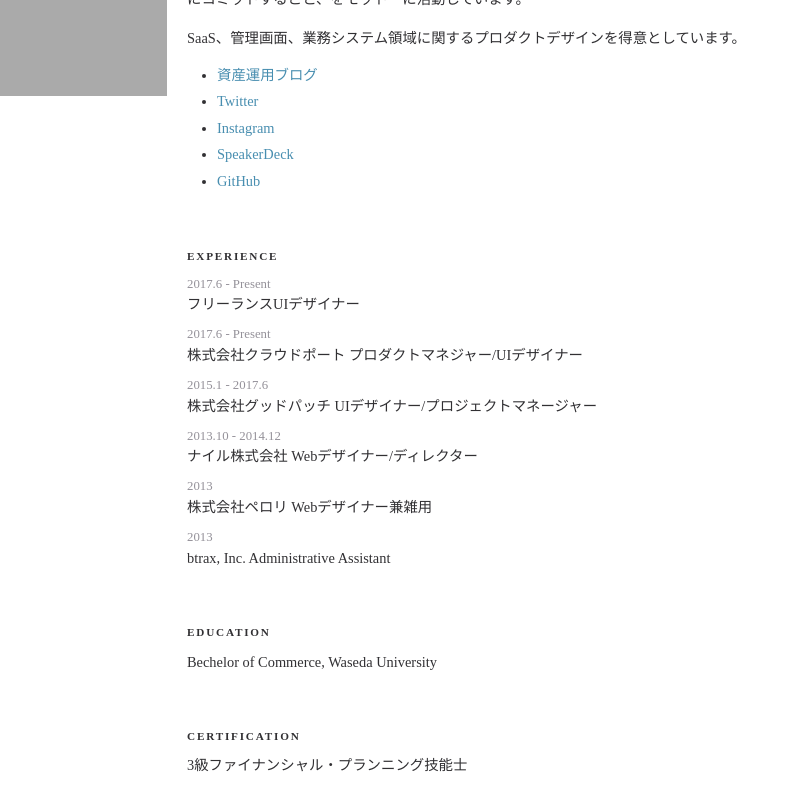
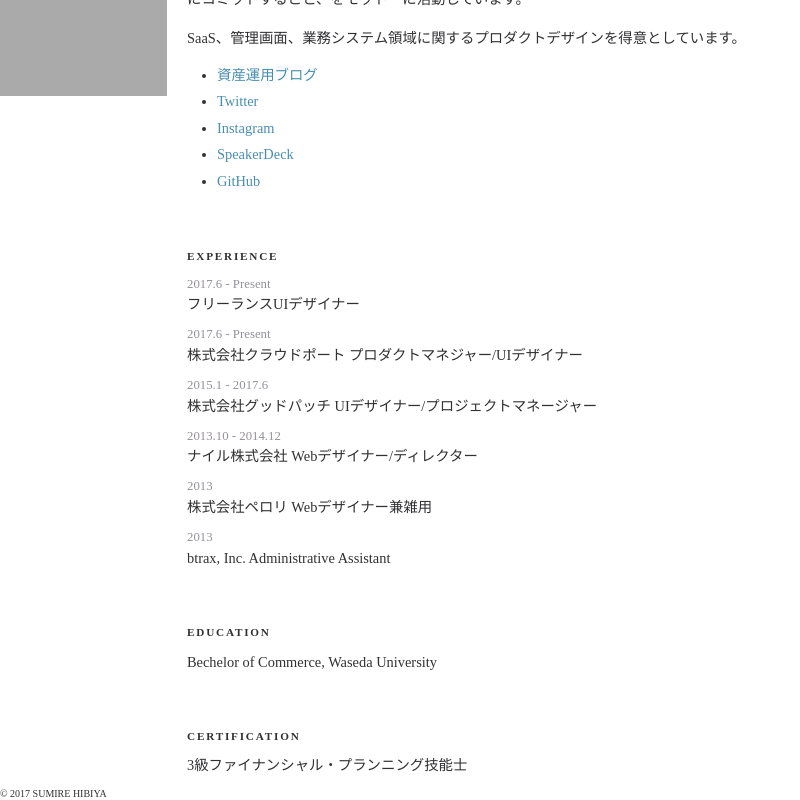
Before and after one commit to yinm/trace-portfolio, a React (Create React App) app: page / in a window 1280 px wide. Shown: the part 201-1001 px from the top of the page, without its empty margins (0-800 px from the left). Built offline with nearby package versions, Linux system fonts and the light colour scheme; the HTML template or start-up script is replaced by a standard one.

Commit message:
Add Footer component

```diff
--- a/src/App.js
+++ b/src/App.js
@@ -2,6 +2,7 @@
 import { Header } from './components/Header/index'
 import { Image } from './components/Image/index'
 import { Content } from './components/Content/index'
+import { Footer } from './components/Footer/index'
 import './normalize.css';
 import './App.css';
 
@@ -14,6 +15,7 @@
           <Image className="content-image"/>
           <Content className="content-text"/>
         </main>
+        <Footer/>
       </div>
     );
   }
--- /dev/null
+++ b/src/components/Footer/index.js
@@ -0,0 +1,11 @@
+import React, { Component } from 'react'
+
+export class Footer extends Component {
+  render() {
+    return (
+      <footer>
+        <span>© 2017 SUMIRE HIBIYA</span>
+      </footer>
+    )
+  }
+}
```
